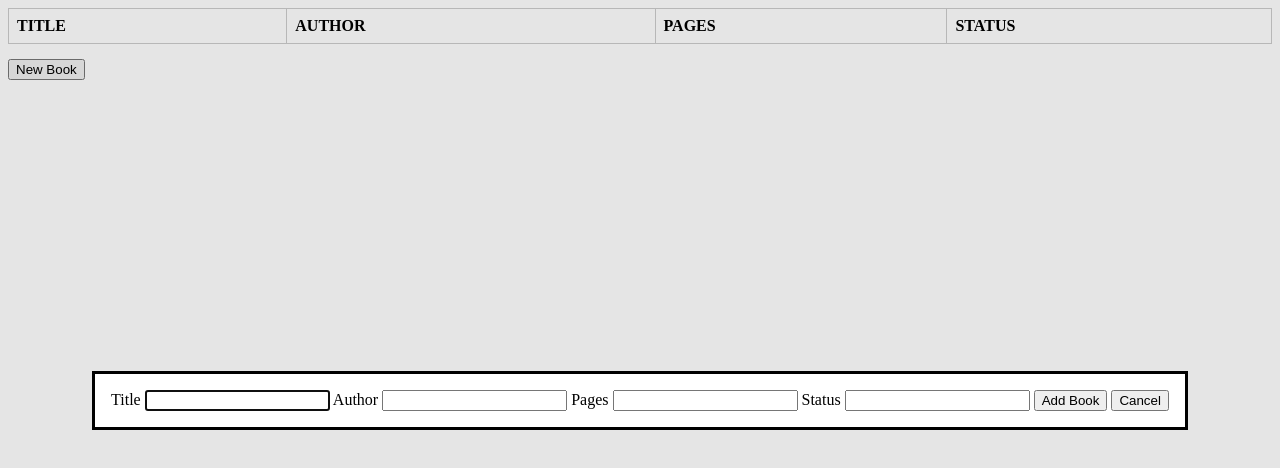
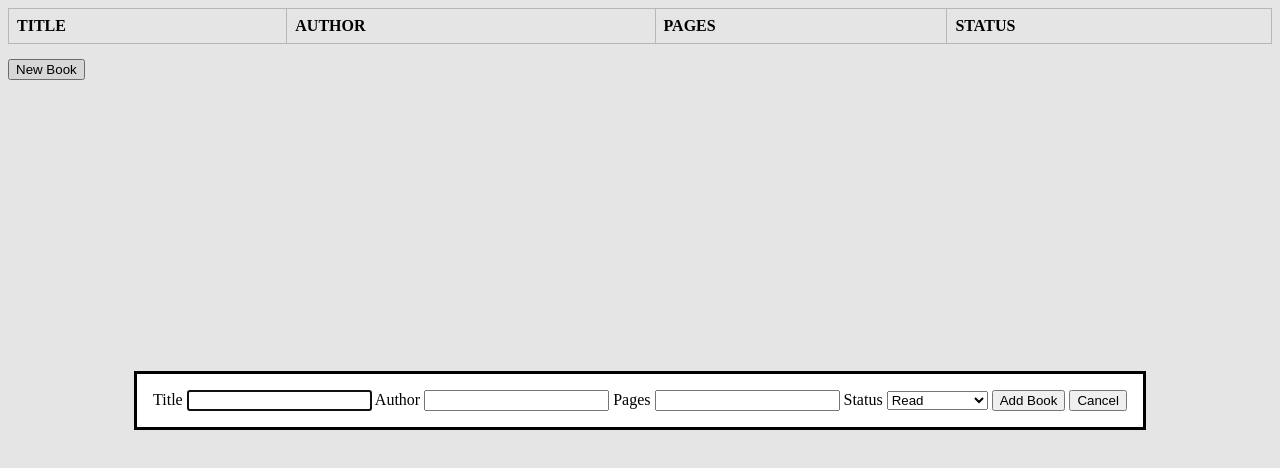
Before and after one commit to nickfrn/library, a plain HTML site: page index.html in a window 1280 px wide. Both pictures are taken after a click on the button "New Book". Drawn offline with Linux system fonts and the light colour scheme.

Commit message:
Update read status to selector in modal

```diff
--- a/index.html
+++ b/index.html
@@ -33,7 +33,10 @@
             <input type="number" name="pages" id="pages">
 
             <label for="status">Status</label>
-            <input type="text" name="status" id="status">
+            <select type="text" name="status" id="status">
+                <option value="true">Read</option>
+                <option value="false">Not Read Yet</option>
+            </select>
 
             <button id="confirm">Add Book</button>
             <button id="cancel">Cancel</button>
```
